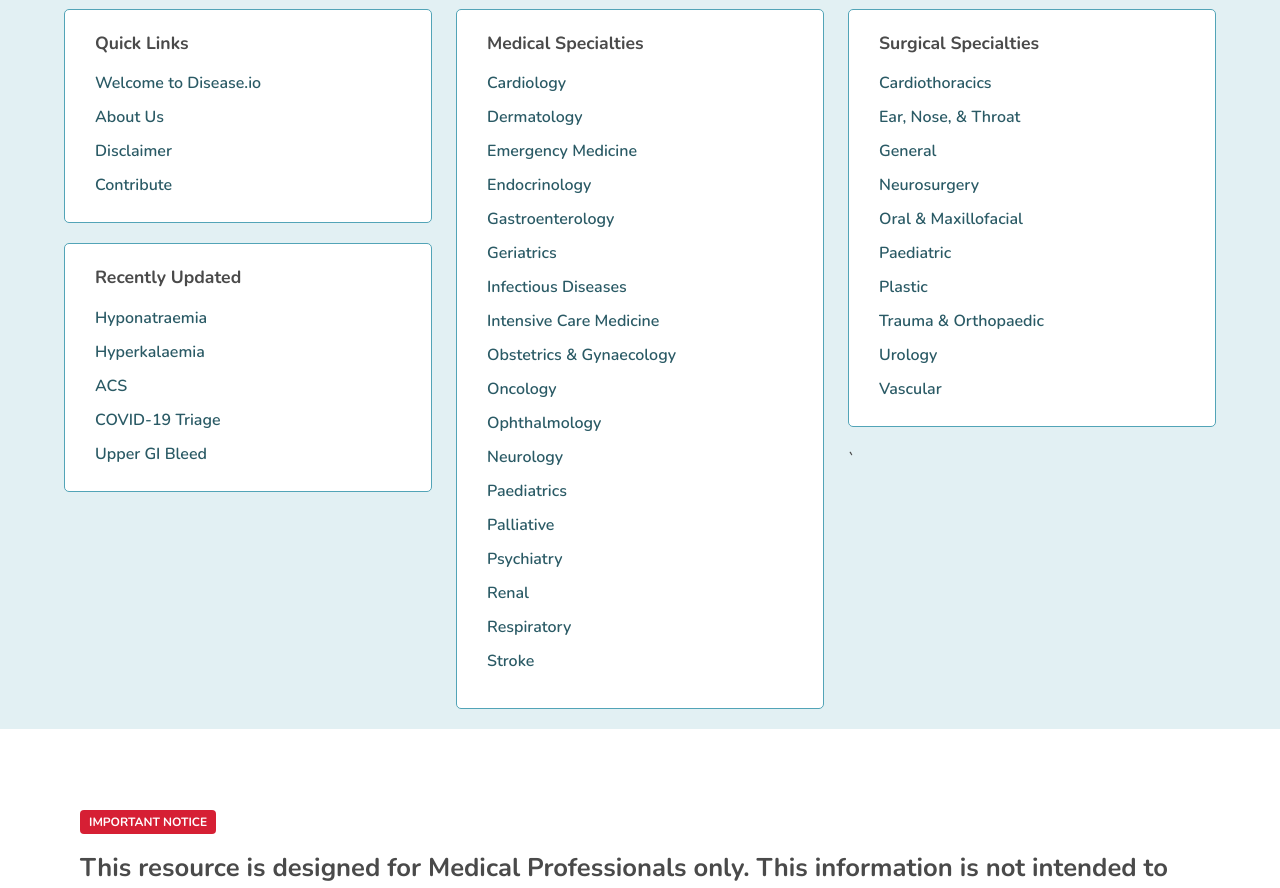
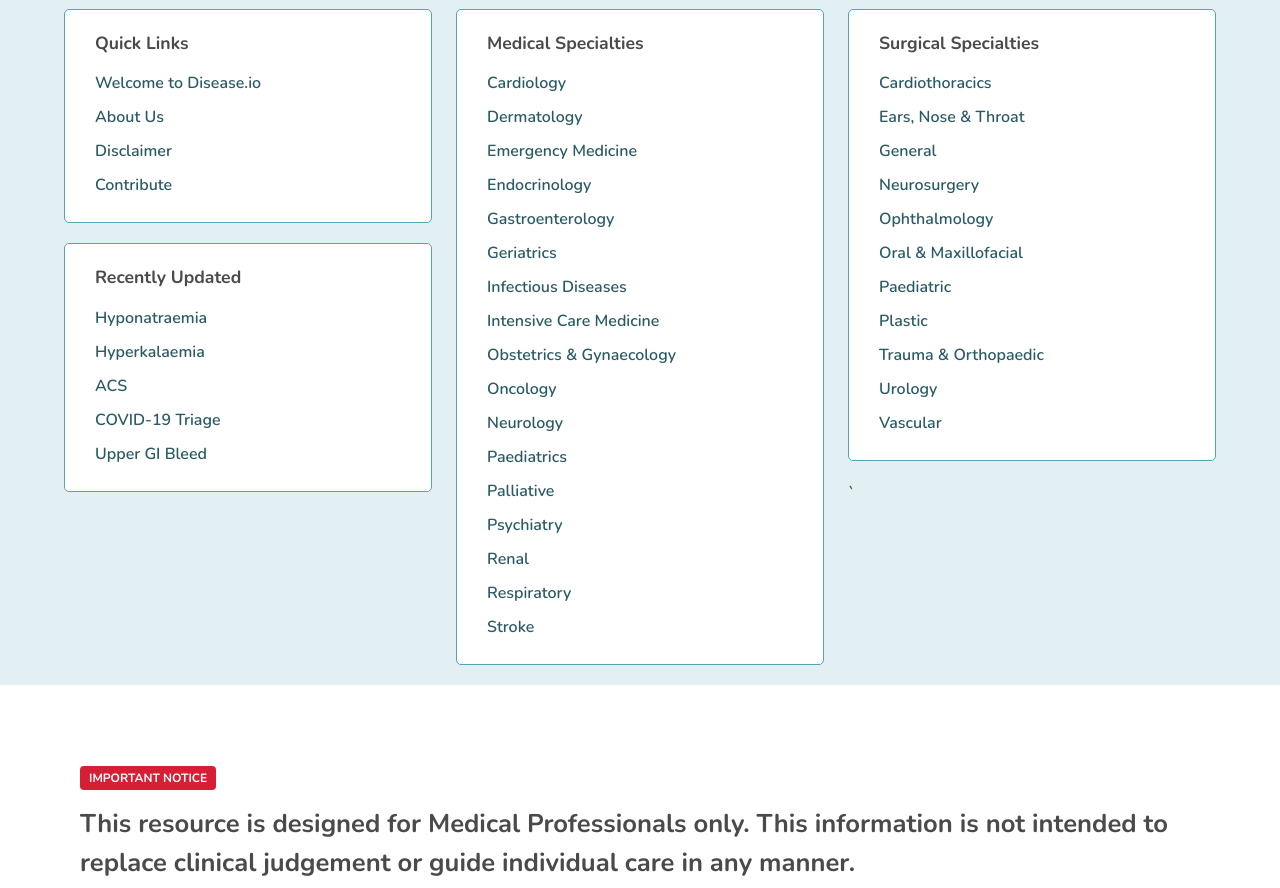
Before and after one commit to jchui/diseaseio, a Gatsby site: page / in a window 1280 px wide. Shown: the part 522-1410 px from the top of the page. Built offline with nearby package versions, Linux system fonts and the light colour scheme; Gatsby itself is replaced by a stand-in of ours.

Commit message:
Updated Links

```diff
--- a/src/pages/index.js
+++ b/src/pages/index.js
@@ -98,7 +98,6 @@ export default function Home() {
                   <li><Link>Intensive Care Medicine</Link></li>
                   <li><Link>Obstetrics & Gynaecology</Link></li>
                   <li><Link>Oncology</Link></li>
-                  <li><Link>Ophthalmology</Link></li>
                   <li><Link>Neurology</Link></li>
                   <li><Link>Paediatrics</Link></li>
                   <li><Link>Palliative</Link></li>
@@ -106,7 +105,6 @@ export default function Home() {
                   <li><Link>Renal</Link></li>
                   <li><Link>Respiratory</Link></li>
                   <li><Link>Stroke</Link></li>
-                  <li><Link></Link></li>
                 </ul>
               </div>
 
@@ -117,9 +115,10 @@ export default function Home() {
                   <p>Surgical Specialties</p>
                   <ul>
                     <li><Link>Cardiothoracics</Link></li>
-                    <li><Link>Ear, Nose, & Throat</Link></li>
+                    <li><Link>Ears, Nose & Throat</Link></li>
                     <li><Link>General</Link></li>
                     <li><Link>Neurosurgery</Link></li>
+                    <li><Link>Ophthalmology</Link></li>
                     <li><Link>Oral & Maxillofacial</Link></li>
                     <li><Link>Paediatric</Link></li>
                     <li><Link>Plastic</Link></li>
```
